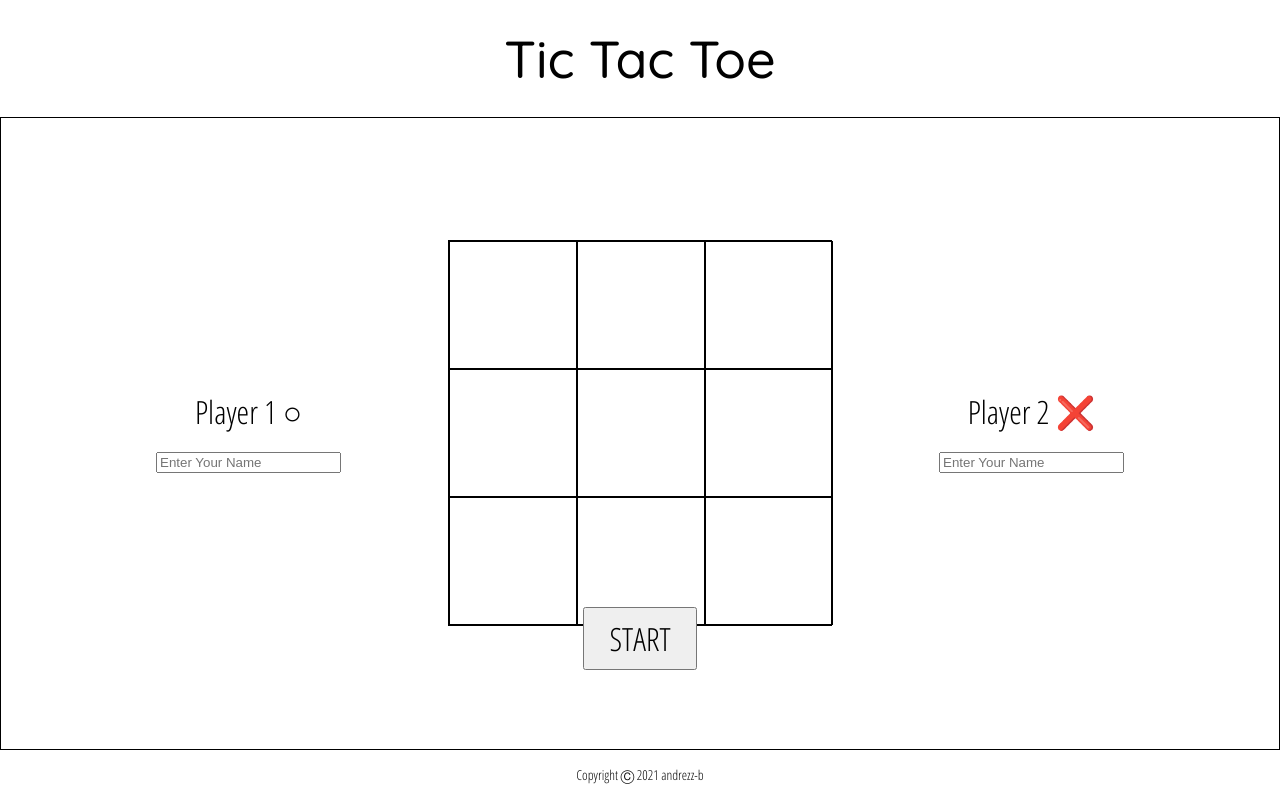
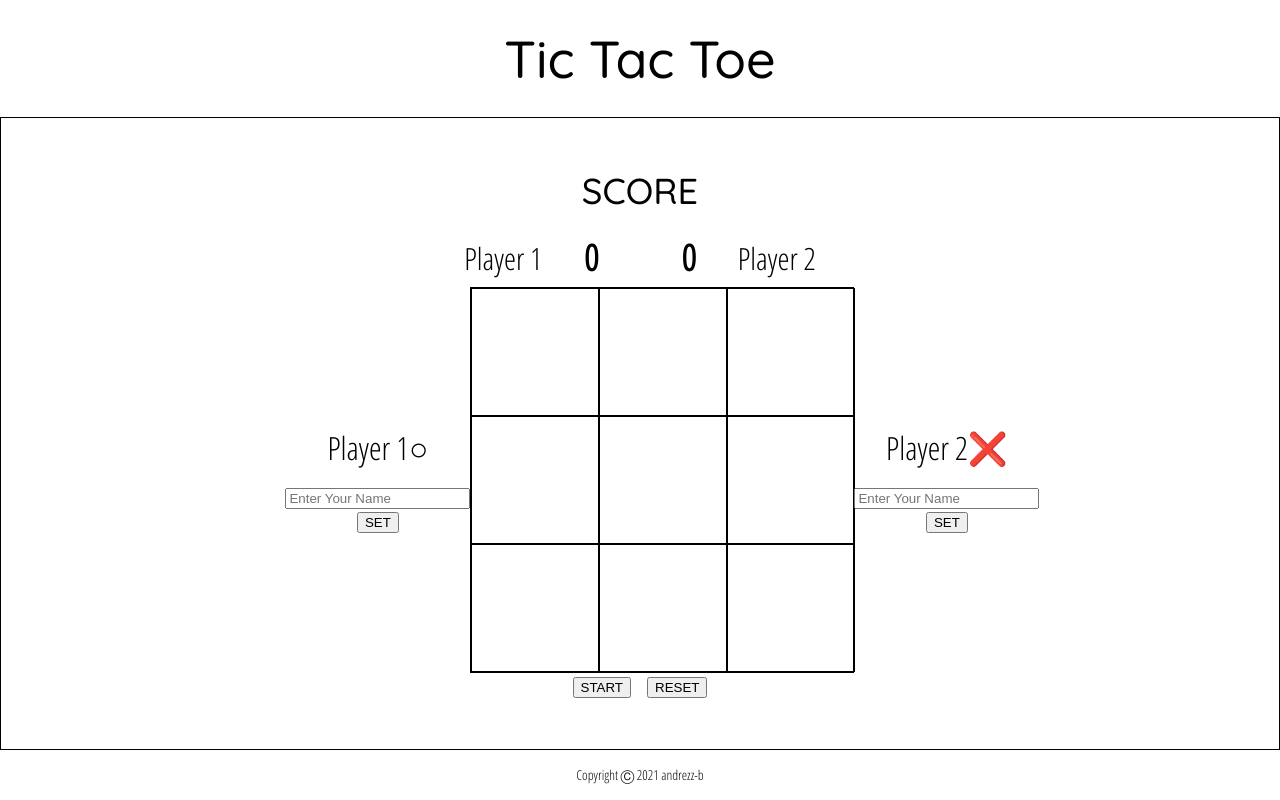
Before and after one commit to andrezz-b/tic-tac-toe, a plain HTML site: page index.html in a window 1280 px wide. Drawn offline with Linux system fonts and the light colour scheme.

Commit message:
Added html for the scoreboard

```diff
--- a/index.html
+++ b/index.html
@@ -1,28 +1,41 @@
 <!DOCTYPE html>
 <html lang="en">
 	<head>
-    <meta charset="UTF-8">
-    <meta http-equiv="X-UA-Compatible" content="IE=edge">
-    <meta name="viewport" content="width=device-width, initial-scale=1.0">
-    <link href="https://fonts.googleapis.com/css?family=Quicksand:300,500,700" rel="stylesheet">
-    <link href="https://fonts.googleapis.com/css2?family=Open+Sans+Condensed:wght@300&display=swap" rel="stylesheet">
-    <link rel="stylesheet" href="styles/reset.css">
-    <link rel="stylesheet" href="styles/style.css">
+		<meta charset="UTF-8" />
+		<meta http-equiv="X-UA-Compatible" content="IE=edge" />
+		<meta name="viewport" content="width=device-width, initial-scale=1.0" />
+		<link href="https://fonts.googleapis.com/css?family=Quicksand:300,500,700" rel="stylesheet" />
+		<link
+			href="https://fonts.googleapis.com/css2?family=Open+Sans+Condensed:wght@300&display=swap"
+			rel="stylesheet"
+		/>
+		<link rel="stylesheet" href="styles/reset.css" />
+		<link rel="stylesheet" href="styles/style.css" />
 		<title>Tic-Tac-Toe</title>
 	</head>
 	<body>
 		<header class="center">
 			<h1>Tic Tac Toe</h1>
 		</header>
-    <main class="center">
-        <div class="center input" id="player1">
+		<main class="center center--column">
+			<div class="center center--column scoreboard">
+				<div class="center">SCORE</div>
+				<div class="center scoreboard--counter">
+					<h2 class="player1">Player 1</h2>
+                    <span id="counter-player1">0</span>
+                    <span id="counter-player2">0</span>
+					<h2 class="player2">Player 2</h2>
+				</div>
+			</div>
+			<div class="center center--board">
+				<div class="center input center--column" id="player1-input">
 					<div class="center">
-                <h2>Player 1   <span>&#x25CB;</span></h2>
+						<h2 class="player1">Player 1<span>&#x25CB;</span></h2>
 					</div>
 					<label>
-                <input type="text" placeholder="Enter Your Name">
+						<input type="text" placeholder="Enter Your Name" />
 					</label>
-
+                    <button>SET</button>
 				</div>
 				<div id="board">
 					<div class="center"><span></span></div>
@@ -35,16 +48,21 @@
 					<div class="center"><span></span></div>
 					<div class="center"><span></span></div>
 				</div>
-        <div class="center input" id="player2">
+				<div class="center input center--column" id="player2">
 					<div class="center">
-                <h2>Player 2   <span>&#10060;</span></h2>
+						<h2 class="player2">Player 2<span>&#10060;</span></h2>
 					</div>
 					<label>
-                <input type="text" placeholder="Enter Your Name">
+						<input type="text" placeholder="Enter Your Name" />
 					</label>
+                    <button>SET</button>
+				</div>
+			</div>
+			<div class="center buttons">
+                <button id="start-btn">START</button>
+                <button id="reset-btn">RESET</button>
             </div>
 		</main>
-    <div class="center"><button>START</button></div>
 		<footer class="center">
 			<div>Copyright &#9400; 2021 andrezz-b</div>
 		</footer>
--- a/styles/style.css
+++ b/styles/style.css
@@ -21,7 +21,10 @@ body {
     display: flex;
     align-items: center;
     justify-content: center;
-    position: relative;
+}
+
+.center--column {
+    flex-flow: column;
 }
 
 /* @media only screen and (max-width: 550px) {
@@ -38,17 +41,8 @@ header{
 }
 
 .input {
-    flex-flow: column;
     font-family: var(--ff-text);
     font-size: 2em;
-}
-
-.center button{
-    position: absolute;
-    bottom: 2.5em;
-    font-family: var(--ff-text);
-    font-size: 2em;
-    padding: .25em .75em;
 }
 
 main.center {
@@ -57,7 +51,34 @@ main.center {
     padding: 3em;
     border: 1px solid black;
     min-width: 340px;
-    justify-content: space-evenly;
+    justify-content: space-around;
+}
+
+.scoreboard {
+    font-size: 2.25em;
+    font-family: var(--ff-title);
+    font-weight: 500;
+    row-gap: 1.25rem;
+}
+
+.center.scoreboard--counter{
+    font-size: 0.85em;
+    font-family: var(--ff-text);
+    font-weight: 300;
+    display: grid;
+    grid-template-columns: 1fr 1.25fr 1.25fr 1fr;
+}
+
+.center.scoreboard--counter span {
+    justify-self: center;
+    margin: 0 2.5rem;
+    font-size: 2.25rem;
+    font-weight: 700;
+}
+
+.center.center--board {
+    width: 60%;
+    justify-content: space-around;
 }
 
 #board {
@@ -105,6 +126,10 @@ main.center {
     transform: rotate(-45deg);
   }
 
+.buttons {
+    gap: 1rem;
+}
+
 footer {
     font-size: 0.85rem;
     font-family: var(--ff-text);
```
Lines whose indentation alone changed are shown as unchanged.
